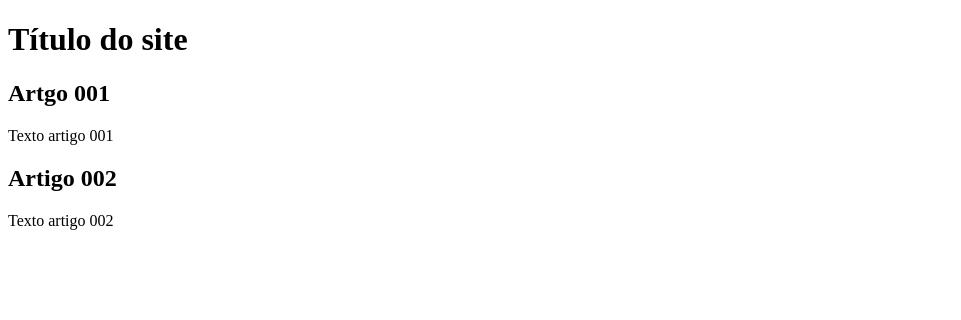
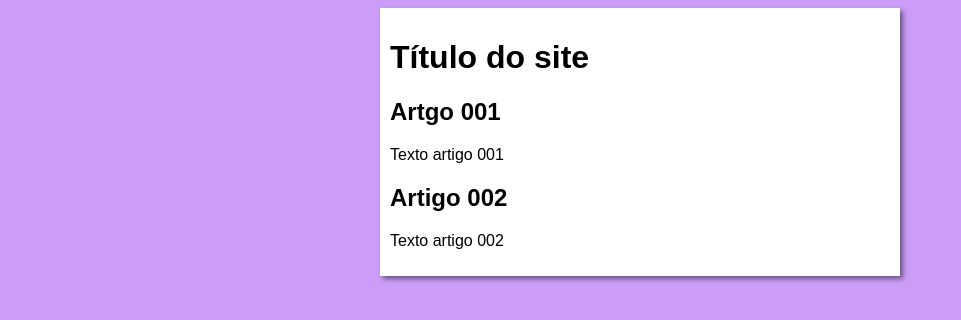
Before and after one commit to renatadimas/projeto-site, a plain HTML site: page index.html in a window 1280 px wide. Shown: the whole page, without its empty margins (0-961 px from the left). Drawn offline with Linux system fonts and the light colour scheme.

Commit message:
iniciei o design

```diff
--- /dev/null
+++ b/estilos/style.css
@@ -0,0 +1,15 @@
+* {
+    font-family: Arial, Helvetica, sans-serif;
+    font-size: 16xp
+}
+
+body{
+    background-color: rgb(204, 157, 248);
+}
+main{
+    background-color: white;
+    width: 500px;
+    margin: auto;
+    padding: 10px;
+    box-shadow: 3px 3px 5px rgba(0, 0, 0, 0.473);
+}
--- a/index.html
+++ b/index.html
@@ -4,6 +4,7 @@
     <meta charset="UTF-8">
     <meta name="viewport" content="width=device-width, initial-scale=1.0">
     <title>Título do site</title>
+    <link rel="stylesheet" href="estilos/style.css">
 </head>
 <body>
     <main>
```
